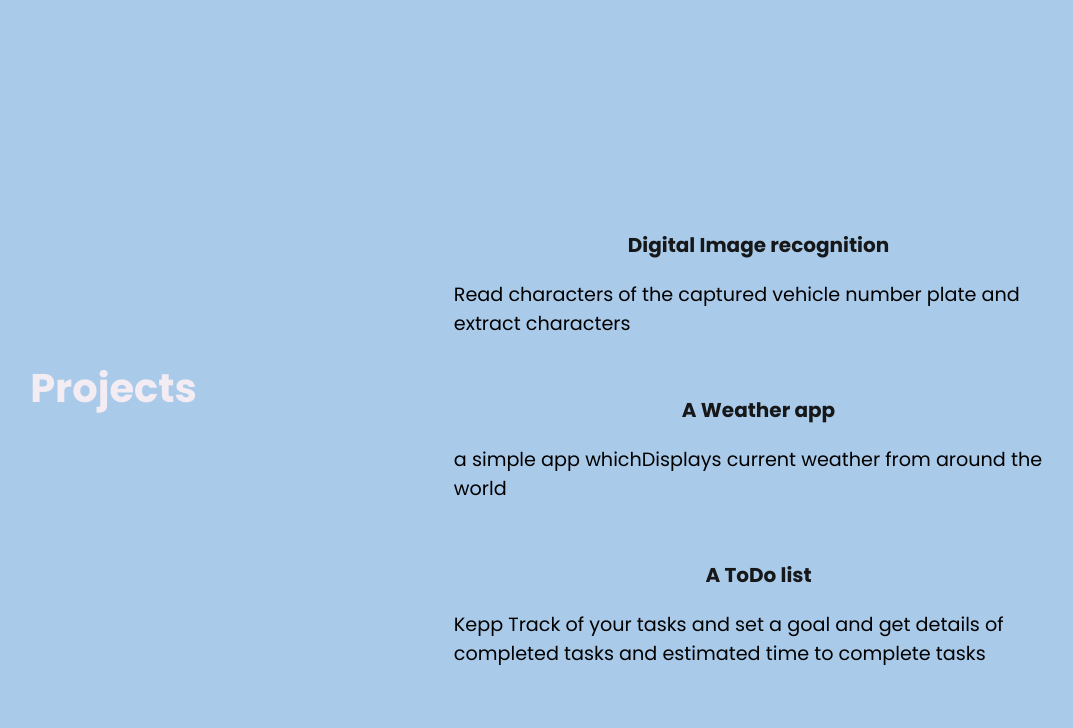
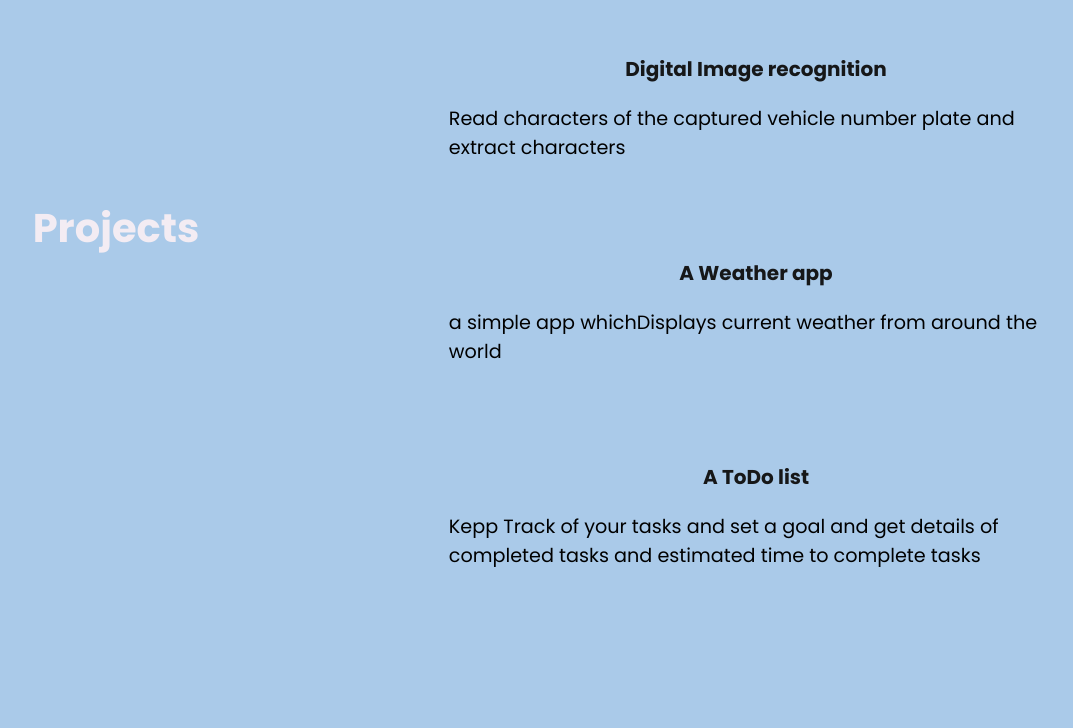
Before and after one commit to Monk19/about, a plain HTML site: page index.html in a window 1280 px wide. Shown: the part 1697-2425 px from the top of the page, without its empty margins (204-1277 px from the left). Drawn offline with nearby package versions, Linux system fonts and the light colour scheme.

Commit message:
befor adding intro

```diff
--- a/styles/style.css
+++ b/styles/style.css
@@ -78,7 +78,7 @@ div.intro > p {
 }
 /* Education timeLine */
 .education {
-  height: 120vh;
+  height: 100vh;
   width: 100%;
   font-size: 2vw;
   color: rgb(12, 12, 11);
@@ -210,9 +210,8 @@ div.lan-name {
   display: grid;
   grid-template-columns: repeat(2, 1fr);
   grid-template-rows: auto;
-  grid-gap: 10px;
-  height: 100vh;
-  font-size: 30px;
+  height: 120vh;
+  font-size: 20px;
 }
 
 .exp {
@@ -222,7 +221,7 @@ div.lan-name {
   display: grid;
   grid-template-columns: repeat(auto-fit, 1fr);
   grid-template-rows: auto;
-  margin-top: 5vw;
+  /* margin-top: 3vw; */
 }
 .projects > div {
   align-self: center;
@@ -248,11 +247,11 @@ div.omg > h3 {
   font-size: 1.5vw;
   margin-left: 1vw;
 }
-div.aos-init {
+/* div.aos-init {
   height: 100%;
   width: 100%;
   border-radius: 10%;
-}
+} */
 /* ---------------- */
 .contact-me {
   display: flex;
```
